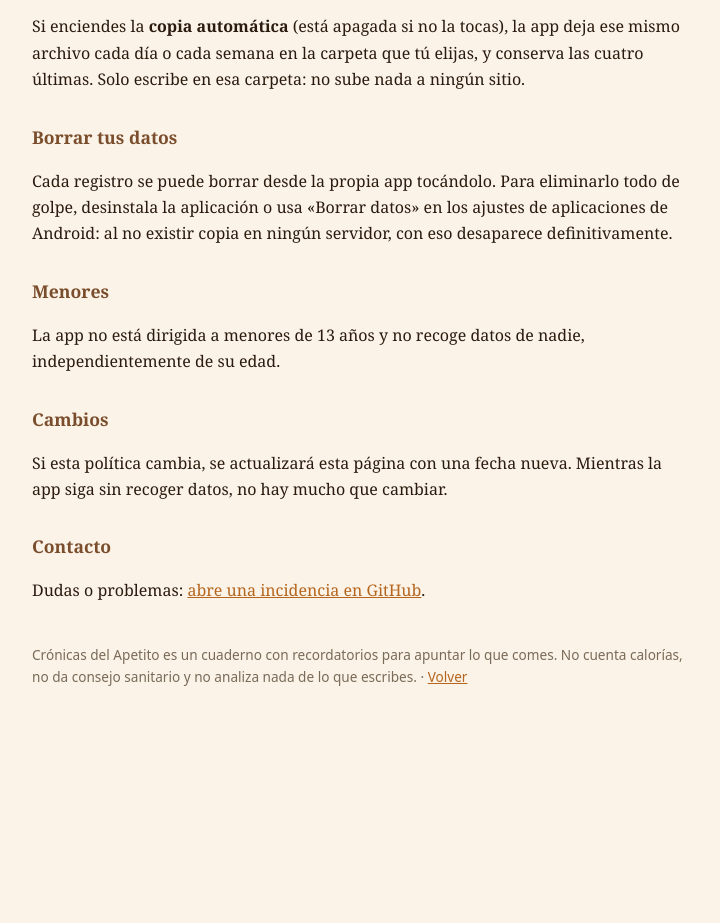
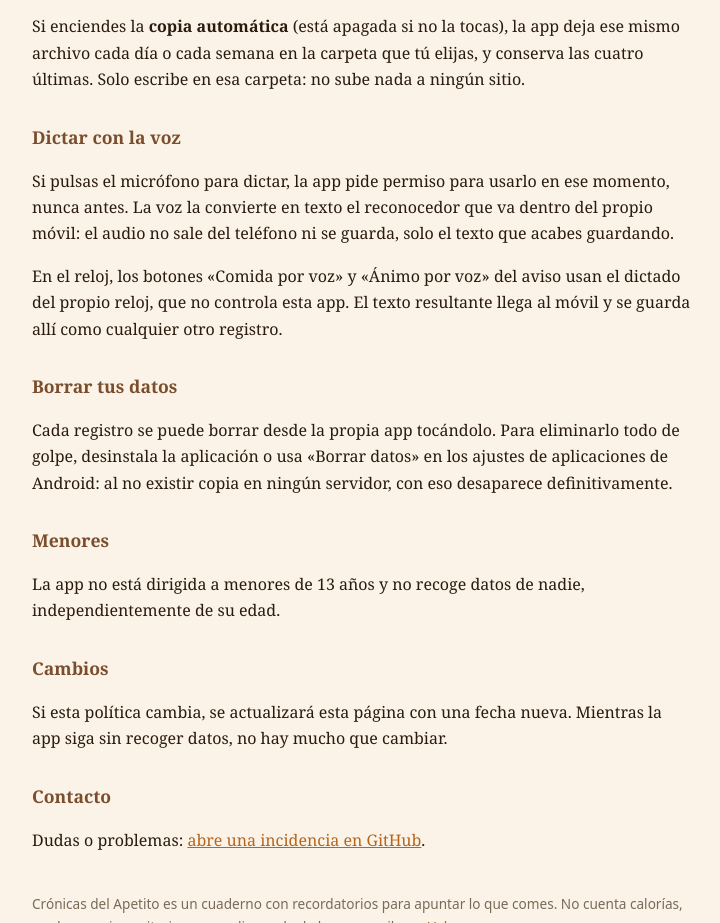
Before and after one commit to marcmayol/cronicas-del-apetito, a plain HTML site: page docs/privacidad.html in a window 1280 px wide. Shown: the part 1186-2109 px from the top of the page, without its empty margins (278-998 px from the left). Before the commit the page ends 1939 px from the top, so only its background shows below. Drawn offline with Linux system fonts and the light colour scheme.

Commit message:
Privacidad: el micro para dictar y el dictado del reloj
Claude-Session: https://claude.ai/code/session_012h4qom1NMYQ5URWNffjaX2

```diff
--- a/docs/privacidad.html
+++ b/docs/privacidad.html
@@ -102,6 +102,19 @@
       no sube nada a ningún sitio.
     </p>
 
+    <h2>Dictar con la voz</h2>
+    <p>
+      Si pulsas el micrófono para dictar, la app pide permiso para usarlo en ese
+      momento, nunca antes. La voz la convierte en texto el reconocedor que va
+      dentro del propio móvil: el audio no sale del teléfono ni se guarda, solo
+      el texto que acabes guardando.
+    </p>
+    <p>
+      En el reloj, los botones «Comida por voz» y «Ánimo por voz» del aviso usan
+      el dictado del propio reloj, que no controla esta app. El texto resultante
+      llega al móvil y se guarda allí como cualquier otro registro.
+    </p>
+
     <h2>Borrar tus datos</h2>
     <p>
       Cada registro se puede borrar desde la propia app tocándolo. Para
```
